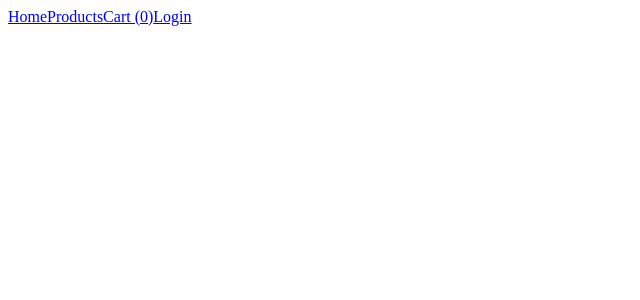
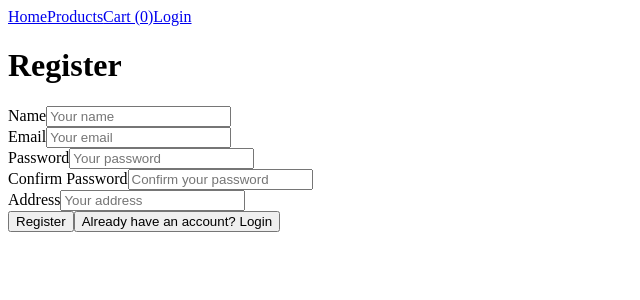
Before and after one commit to Nando040/The-Turtle-Hermit-Store, a React (Vite) app in the folder Client/: page /register in a window 1280 px wide. Shown: the top 300 px of the page, without its empty margins (0-640 px from the left). Built offline with nearby package versions, Linux system fonts and the light colour scheme.

Commit message:
added RegisterPage and Login

```diff
--- a/Client/src/App.jsx
+++ b/Client/src/App.jsx
@@ -6,6 +6,8 @@ import ProductDetailPage from './pages/ProductDetailPage'
 import CartPage from './pages/CartPage'
 import CheckoutPage from './pages/CheckoutPage'
 import ConfirmationPage from './pages/ConfirmationPage'
+import RegisterPage from './pages/RegisterPage'
+import LoginPage from './pages/LoginPage'
 
 function App() {
   return (
@@ -18,6 +20,8 @@ function App() {
         <Route path='/cart' element={<CartPage />} />
         <Route path='/checkout' element={<CheckoutPage />} />
         <Route path='/confirmation' element={<ConfirmationPage />} />
+        <Route path='/register' element={<RegisterPage />} />
+        <Route path='/login' element={<LoginPage />} />
       </Routes>
     </BrowserRouter>
   )
--- a/Client/src/pages/HomePage.jsx
+++ b/Client/src/pages/HomePage.jsx
@@ -8,6 +8,7 @@ const HomePage = () => {
             <h1>The Turtle Hermit Store</h1>
             <p>Work hard. Play well. Study well. Eat and sleep plenty.</p>
             <button onClick={() => navigate('/products')}>Shop Gear</button>
+            <button onClick={() => navigate('/register')}>Register</button>
         </div>
     )
 }
--- /dev/null
+++ b/Client/src/pages/LoginPage.jsx
@@ -0,0 +1,91 @@
+import { useState } from 'react'
+import { useNavigate } from 'react-router-dom'
+import { loginUser } from '../services/Api'
+import { useCart } from '../context/CartContext'
+
+const LoginPage = () => {
+    const navigate = useNavigate()
+    const { login } = useCart()
+    const [form, setForm] = useState({
+        email: '',
+        password: ''
+    })
+    const [error, setError] = useState(null)
+    const [loading, setLoading] = useState(false)
+
+    const handleChange = (e) => {
+        setForm({ ...form, [e.target.name]: e.target.value })
+    }
+
+    const handleSubmit = async (e) => {
+        e.preventDefault()
+        setError(null)
+
+        if (!form.email || !form.password) {
+            setError('Please fill in all fields')
+            return
+        }
+
+        setLoading(true)
+
+        try {
+            const result = await loginUser({
+                email: form.email,
+                password: form.password
+            })
+
+            if (result.accessToken) {
+                login(result.accessToken)
+                navigate('/')
+            } else {
+                setError(result.message || 'Invalid credentials')
+            }
+        } catch (err) {
+            setError('Could not login, please try again')
+        } finally {
+            setLoading(false)
+        }
+    }
+
+    return (
+        <div>
+            <h1>Login</h1>
+
+            <form onSubmit={handleSubmit}>
+                <div>
+                    <label>Email</label>
+                    <input
+                        type="email"
+                        name="email"
+                        value={form.email}
+                        onChange={handleChange}
+                        placeholder="Your email"
+                    />
+                </div>
+
+                <div>
+                    <label>Password</label>
+                    <input
+                        type="password"
+                        name="password"
+                        value={form.password}
+                        onChange={handleChange}
+                        placeholder="Your password"
+                    />
+                </div>
+
+                {error && <p style={{ color: 'red' }}>{error}</p>}
+
+                <button type="submit" disabled={loading}>
+                    {loading ? 'Logging in...' : 'Login'}
+                </button>
+
+                <button type="button" onClick={() => navigate('/register')}>
+                    Don't have an account? Register
+                </button>
+            </form>
+        </div>
+    )
+}
+
+export default LoginPage
--- /dev/null
+++ b/Client/src/pages/RegisterPage.jsx
@@ -0,0 +1,131 @@
+import { useState } from 'react'
+import { useNavigate } from 'react-router-dom'
+import { registerUser } from '../services/Api'
+
+const RegisterPage = () => {
+    const navigate = useNavigate()
+    const [form, setForm] = useState({
+        name: '',
+        email: '',
+        password: '',
+        confirmPassword: '',
+        address: ''
+    })
+    const [error, setError] = useState(null)
+    const [loading, setLoading] = useState(false)
+
+    const handleChange = (e) => {
+        setForm({ ...form, [e.target.name]: e.target.value })
+    }
+
+    const handleSubmit = async (e) => {
+        e.preventDefault()
+        setError(null)
+
+        if (!form.name || !form.email || !form.password || !form.address) {
+            setError('Please fill in all fields')
+            return
+        }
+
+        if (form.password !== form.confirmPassword) {
+            setError('Passwords do not match')
+            return
+        }
+
+        setLoading(true)
+
+        try {
+            const result = await registerUser({
+                name: form.name,
+                email: form.email,
+                password: form.password,
+                address: form.address
+            })
+
+            if (result._id) {
+                navigate('/login')
+            } else {
+                setError(result.message || 'Something went wrong')
+            }
+        } catch (err) {
+            setError('Could not register, please try again')
+        } finally {
+            setLoading(false)
+        }
+    }
+
+    return (
+        <div>
+            <h1>Register</h1>
+
+            <form onSubmit={handleSubmit}>
+                <div>
+                    <label>Name</label>
+                    <input
+                        type="text"
+                        name="name"
+                        value={form.name}
+                        onChange={handleChange}
+                        placeholder="Your name"
+                    />
+                </div>
+
+                <div>
+                    <label>Email</label>
+                    <input
+                        type="email"
+                        name="email"
+                        value={form.email}
+                        onChange={handleChange}
+                        placeholder="Your email"
+                    />
+                </div>
+
+                <div>
+                    <label>Password</label>
+                    <input
+                        type="password"
+                        name="password"
+                        value={form.password}
+                        onChange={handleChange}
+                        placeholder="Your password"
+                    />
+                </div>
+
+                <div>
+                    <label>Confirm Password</label>
+                    <input
+                        type="password"
+                        name="confirmPassword"
+                        value={form.confirmPassword}
+                        onChange={handleChange}
+                        placeholder="Confirm your password"
+                    />
+                </div>
+
+                <div>
+                    <label>Address</label>
+                    <input
+                        type="text"
+                        name="address"
+                        value={form.address}
+                        onChange={handleChange}
+                        placeholder="Your address"
+                    />
+                </div>
+
+                {error && <p style={{ color: 'red' }}>{error}</p>}
+
+                <button type="submit" disabled={loading}>
+                    {loading ? 'Registering...' : 'Register'}
+                </button>
+
+                <button type="button" onClick={() => navigate('/login')}>
+                    Already have an account? Login
+                </button>
+            </form>
+        </div>
+    )
+}
+
+export default RegisterPage
```
